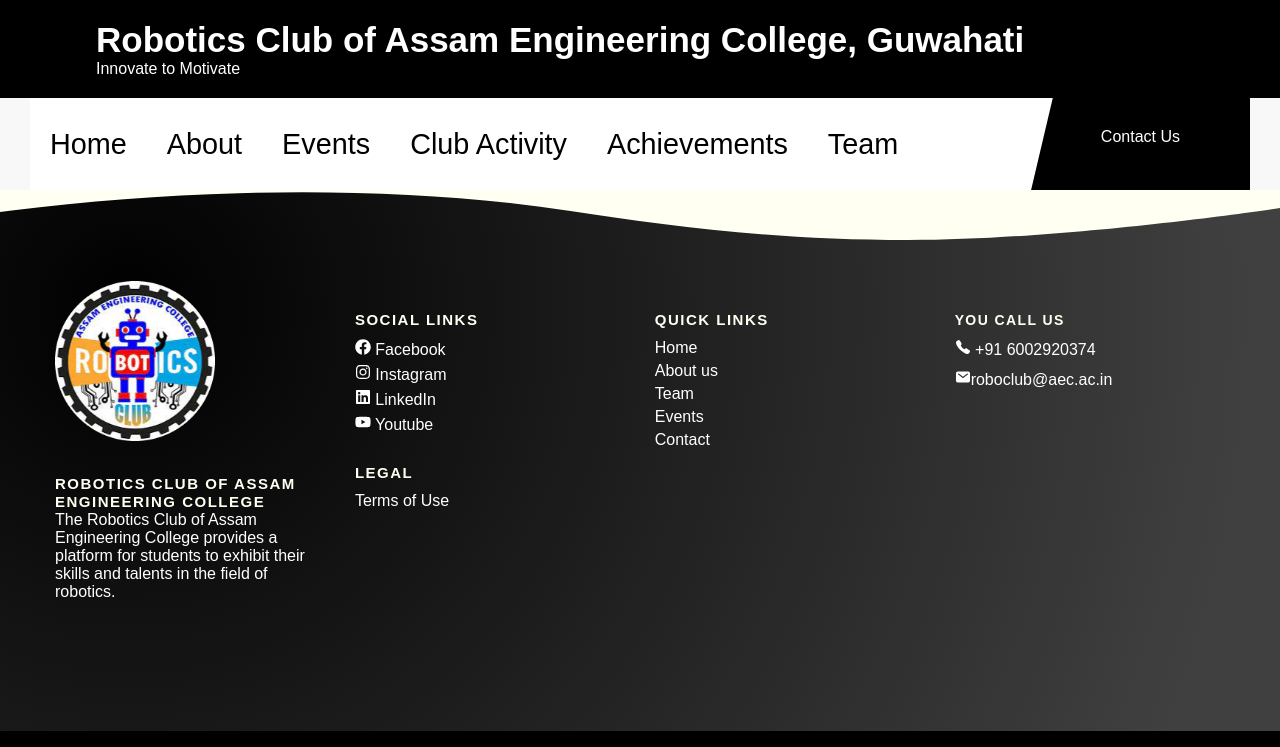
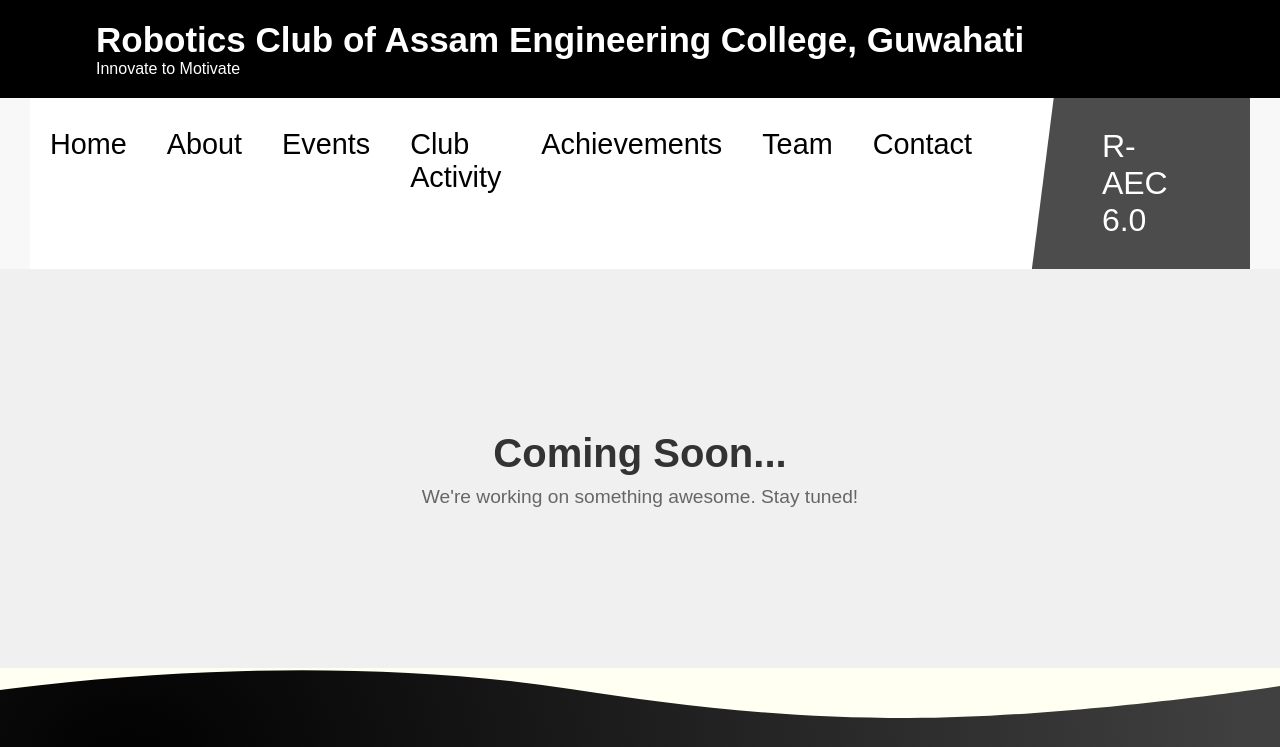
Before and after one commit to DevDreamer26/Robotics_club_aec, a React (Vite) app in the folder client/: page /raec in a window 1280 px wide. Shown: the top 747 px of the page. Built offline with nearby package versions, Linux system fonts and the light colour scheme; a web font is replaced by a local one.

Commit message:
R-AEC page initiated

```diff
--- a/client/src/App.jsx
+++ b/client/src/App.jsx
@@ -8,6 +8,7 @@
 // import Resources from "./components/Resources/Resources";
 // import Gallery from "./components/Gallery/Gallery";
 import Events from "./components/Events/Events";
+import R_aec from "./components/R-AEC/R_aec";
 import Team23_24 from "./components/Team/Team_2023_2024/Team23_24";
 import Achievements from "./components/Achievements/Achievements";
 import Contact from "./components/Contact/Contact";
@@ -23,6 +24,7 @@
           <Route path="/about" element={<About />} />
           {/* <Route path="/gallery" element={<Gallery />} /> */}
           <Route path="/events" element={<Events />} />
+          <Route path="/raec" element={<R_aec/>} />
           <Route path="/activity" element={<Activity />} />
           {/* <Route path="/resources" element={<Resources />} /> */}
           <Route path="/team" element={<Team23_24 />} />
--- a/client/src/components/Achievements/Achievements.jsx
+++ b/client/src/components/Achievements/Achievements.jsx
@@ -37,7 +37,7 @@
       src: 'images/achievements/GIMT.png',
       alt: 'Achievements GIMT',
       title: 'Techmilap 2022 (GIMT)',
-      description: '1st Position in Robowar and Robo',
+      description: '1st Position in Robowar and Robo Soccer',
     },
   ];
 
--- a/client/src/components/Events/Events.jsx
+++ b/client/src/components/Events/Events.jsx
@@ -29,7 +29,7 @@
   return (
     <>
 
-    <h1 style={{textAlign:"center",margin:"1rem"}}>R-AEC 6.0</h1>
+    <h1 style={{textAlign:"center",margin:"1rem"}}>Events under Robo Club</h1>
     <div className="events-container">
     <div className="raec-about">
     R-AEC is the committee responsible for organizing robotics events under the banner of Udbhavanam. R-AEC organizes various events like Robo-Sumo, Robo-Soccer, Pick & Place, Line Follower, Maze solver etc., every year in a different and exciting way. This year, R-AEC is thrilled to host the following events.
--- a/client/src/components/Navbar/Navbar.css
+++ b/client/src/components/Navbar/Navbar.css
@@ -59,9 +59,10 @@
   color: #e67e22;
 }
 .start {
-  background-color: #000000;
+  background-color: #4c4c4c;
   padding: 30px 70px;
   color: #ff0000;
+  font-size: 2rem;
   clip-path: polygon(10% 0%, 100% 0, 100% 100%, 0% 100%);
 }
 .toggle {
@@ -85,7 +86,7 @@
   }
   .toggle {
     display: block;
-    background: none;
+    background: #4c4c4c;
     color: #ffffff;
     font-size: 30px;
     position: absolute;
--- a/client/src/components/Navbar/Navbar.jsx
+++ b/client/src/components/Navbar/Navbar.jsx
@@ -34,6 +34,7 @@
             <li>
               <NavLink to="/events">Events</NavLink>
             </li>
+
             <li>
               <NavLink to="/activity">Club Activity</NavLink>
             </li>
@@ -46,13 +47,13 @@
             <li>
               <NavLink to="/team">Team</NavLink>
             </li>
-            {/* <li>
+            <li>
               <NavLink to="/contact">Contact</NavLink>
-            </li> */}
+            </li>
           </ul>
           <div className="start">
             <div className="button">
-              <Link to="/contact">Contact Us</Link>{" "}
+              <Link to="/raec">R-AEC 6.0</Link>{" "}
             </div>
           </div>
           <button className="toggle" onClick={() => setClick(!click)}>
--- /dev/null
+++ b/client/src/components/R-AEC/R_aec.css
@@ -0,0 +1,23 @@
+.r_aec_main {
+    margin: 0;
+    display: flex;
+    align-items: center;
+    justify-content: center;
+    height: 50vh;
+    background-color: #f0f0f0;
+  }
+
+  .coming-soon-container {
+    text-align: center;
+  }
+
+  .coming-soon-heading {
+    font-size: 2.5em;
+    color: #333;
+  }
+
+  .coming-soon-text {
+    font-size: 1.2em;
+    color: #666;
+    margin-top: 10px;
+  }
--- /dev/null
+++ b/client/src/components/R-AEC/R_aec.jsx
@@ -0,0 +1,15 @@
+import React from 'react';
+import './R_aec.css';
+
+const R_aec = () => {
+  return (
+    <div className='r_aec_main'>
+    <div className="coming-soon-container">
+      <h1 className="coming-soon-heading">Coming Soon...</h1>
+      <p className="coming-soon-text">We're working on something awesome. Stay tuned!</p>
+    </div>
+    </div>
+  );
+};
+
+export default R_aec;
```
